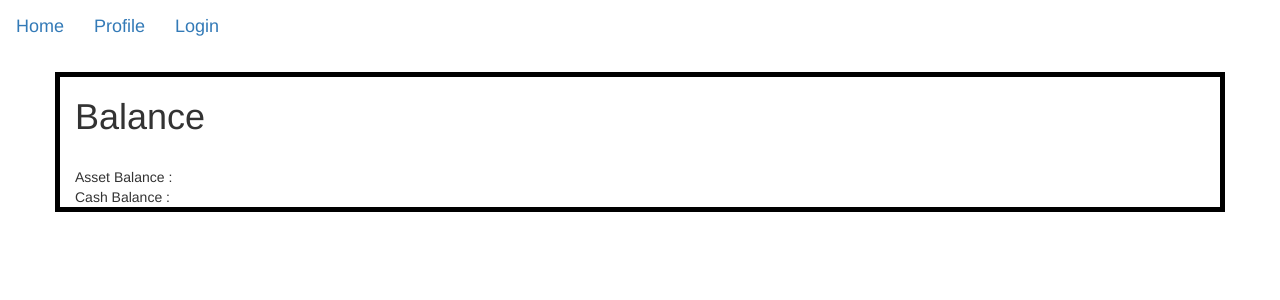
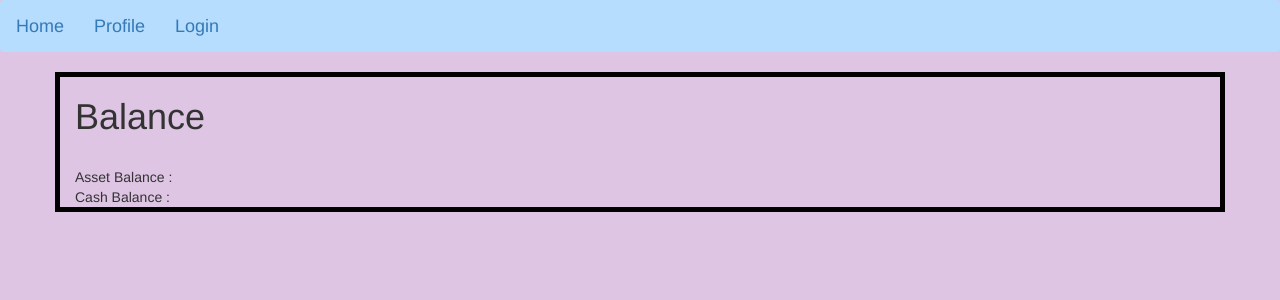
Before and after one commit to hajimss/TT3_14, a React (Create React App) app: page /balance in a window 1280 px wide. Shown: the top 300 px of the page. Built offline with nearby package versions, Linux system fonts and the light colour scheme.

Commit message:
add colours

```diff
--- a/public/index.html
+++ b/public/index.html
@@ -27,7 +27,7 @@
     -->
     <title>React App</title>
   </head>
-  <body>
+  <body style="background-color: #DEC5E3;">
     <noscript>You need to enable JavaScript to run this app.</noscript>
     <div id="root"></div>
     <!--
--- a/src/components/NavBar.js
+++ b/src/components/NavBar.js
@@ -3,7 +3,7 @@ import { Link } from "react-router-dom";
 
 const NavBar = () => {
     return(
-        <div className="navbar">
+        <div className="navbar" style={{background:"#b6dcfe"}}>
                     <Link className="navbar-brand" to="/" >Home</Link>
                     <Link className="navbar-brand"  to="/userinfo">Profile</Link>
                     {sessionStorage.getItem('accountKey') ?
```
